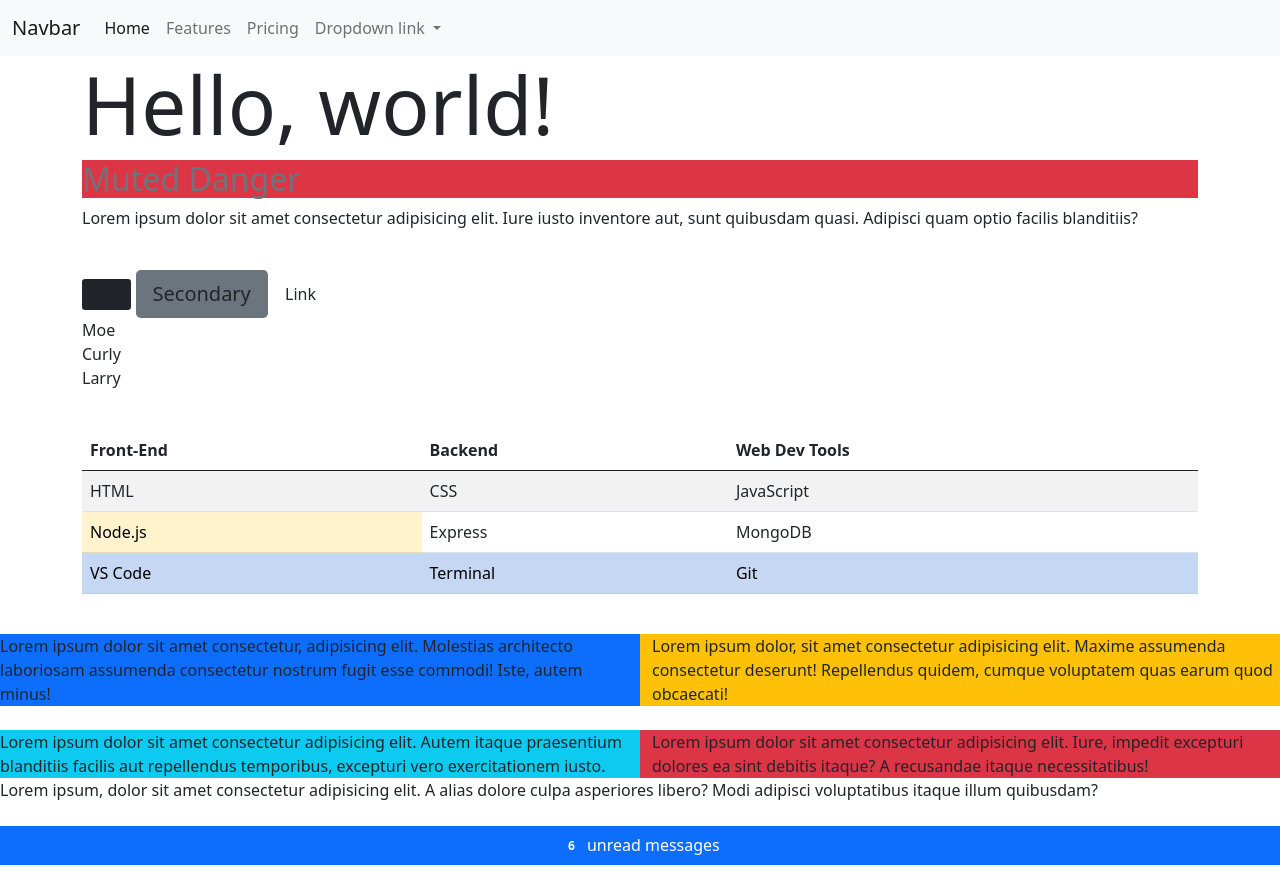
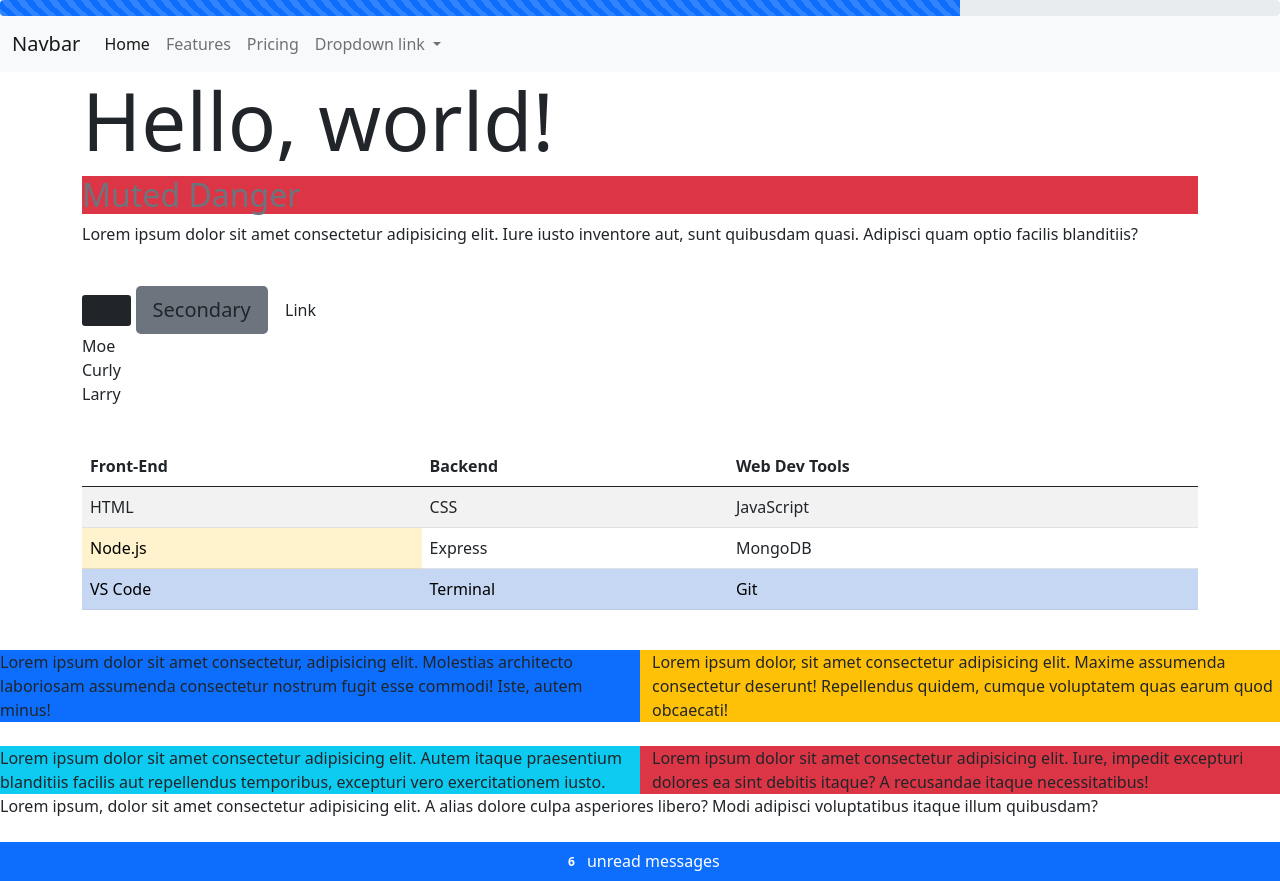
Before and after one commit to darkrider231/BootstrapExercise, a plain HTML site: page index.html in a window 1280 px wide. Drawn offline with nearby package versions, Linux system fonts and the light colour scheme.

Commit message:
BootstrapExercise Completed

```diff
--- a/index.html
+++ b/index.html
@@ -12,6 +12,9 @@
   </head>
   <body>
       <!-- BONUS #10 -->
+      <div class="progress">
+        <div class="progress-bar progress-bar-striped progress-bar-animated" role="progressbar" aria-valuenow="75" aria-valuemin="0" aria-valuemax="100" style="width: 75%"></div>
+      </div>
       <!-- BONUS #8 -->
       <nav class="navbar navbar-expand-lg navbar-light bg-light">
         <div class="container-fluid">
```
